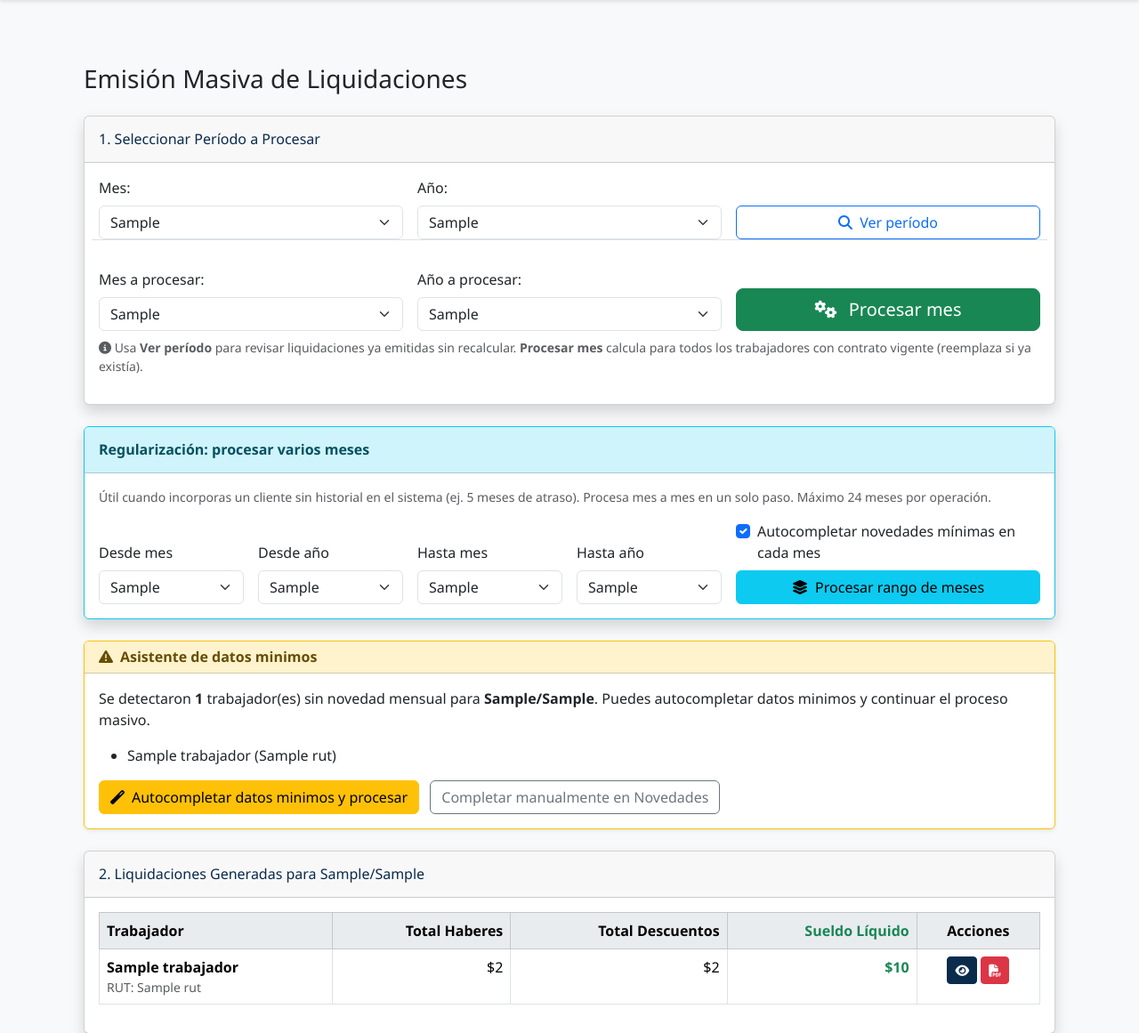
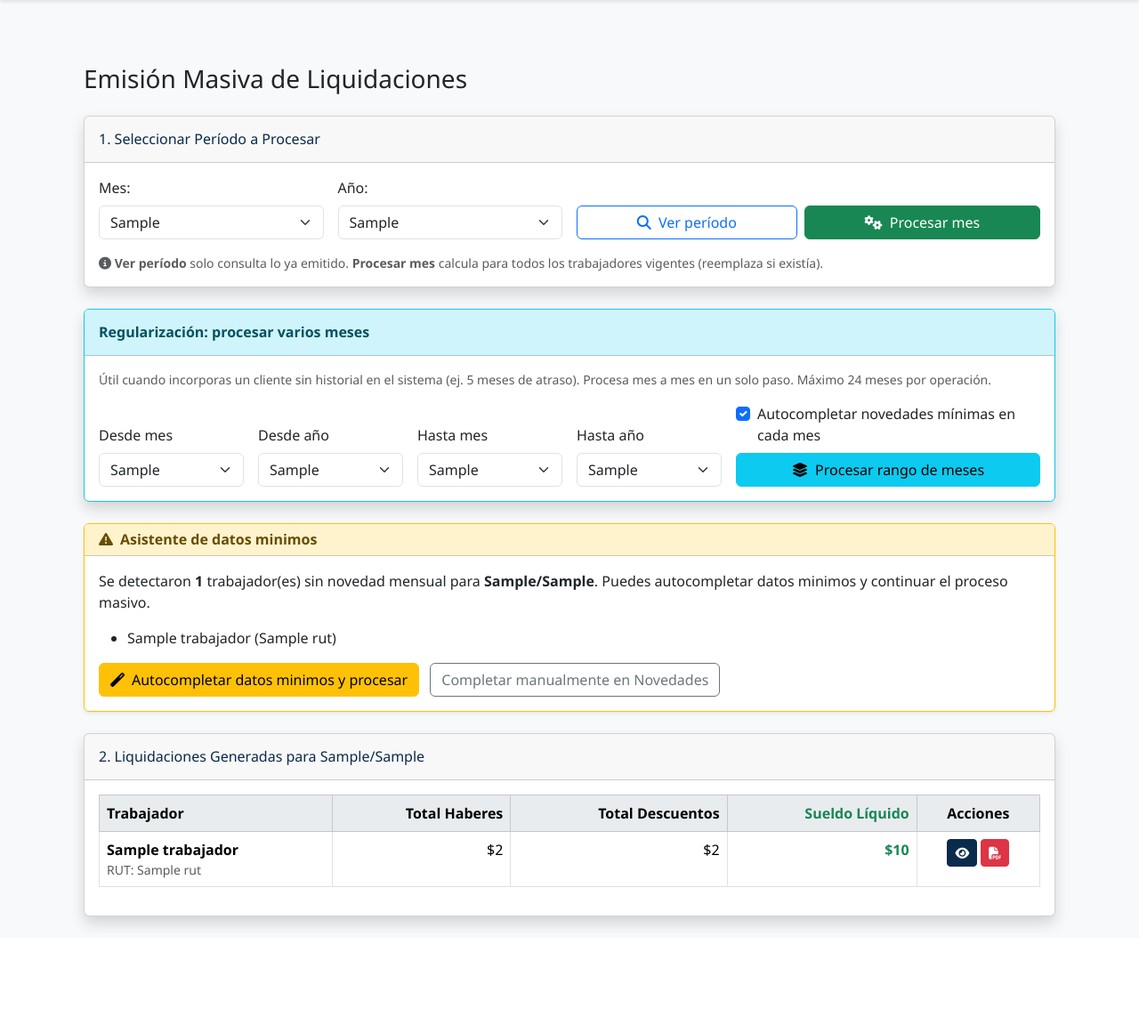
Before and after one commit to CarlitosHuente/Conta_Carvajal, a Django app: template rrhh/templates/rrhh/crear_liquidacion.html in a window 1280 px wide. Shown: the part 56-1217 px from the top of the page at 89% size. After the commit the page ends 1102 px from the top, so only its background shows below. Run offline with Django 5.2, Linux system fonts and the light colour scheme; the template is opened without the code that fills it: most values are stand-ins (such as "Sample title", 1, 10 or a date in 2020).

Commit message:
UI: un solo filtro mes/año con botones Ver período y Procesar mes

```diff
--- a/rrhh/templates/rrhh/crear_liquidacion.html
+++ b/rrhh/templates/rrhh/crear_liquidacion.html
@@ -13,61 +13,74 @@
             <h6 class="m-0 font-weight-bold text-primary">1. Seleccionar Período a Procesar</h6>
         </div>
         <div class="card-body">
-            <form method="get" class="row align-items-end g-3 mb-3">
-                <div class="col-md-4">
-                    <label for="mes_ver" class="form-label">Mes:</label>
-                    <select name="mes" id="mes_ver" class="form-select">
+            <div class="row align-items-end g-3">
+                <div class="col-md-3">
+                    <label for="periodo-mes" class="form-label">Mes:</label>
+                    <select id="periodo-mes" class="form-select">
                         {% for mes in meses_opciones %}
                             <option value="{{ mes }}" {% if mes == mes_seleccionado %}selected{% endif %}>{{ mes }}</option>
                         {% endfor %}
                     </select>
                 </div>
-                <div class="col-md-4">
-                    <label for="ano_ver" class="form-label">Año:</label>
-                    <select name="ano" id="ano_ver" class="form-select">
+                <div class="col-md-3">
+                    <label for="periodo-ano" class="form-label">Año:</label>
+                    <select id="periodo-ano" class="form-select">
                         {% for ano in anos_opciones %}
                             <option value="{{ ano }}" {% if ano == ano_seleccionado %}selected{% endif %}>{{ ano }}</option>
                         {% endfor %}
                     </select>
                 </div>
-                <div class="col-md-4">
-                    <button type="submit" class="btn btn-outline-primary w-100">
-                        <i class="fas fa-search me-1"></i> Ver período
-                    </button>
+                <div class="col-md-6">
+                    <div class="d-flex flex-wrap gap-2">
+                        <button type="button" class="btn btn-outline-primary flex-grow-1" id="btn-ver-periodo">
+                            <i class="fas fa-search me-1"></i> Ver período
+                        </button>
+                        <button type="button" class="btn btn-success flex-grow-1" id="btn-procesar-mes">
+                            <i class="fas fa-cogs me-1"></i> Procesar mes
+                        </button>
+                    </div>
                 </div>
+            </div>
+
+            <form method="post" id="form-procesar-mes" class="d-none">
+                {% csrf_token %}
+                <input type="hidden" name="accion" value="procesar">
+                <input type="hidden" name="mes" id="post-mes">
+                <input type="hidden" name="ano" id="post-ano">
             </form>
 
-            <form method="post" class="row align-items-end g-3 border-top pt-3">
-                {% csrf_token %}
-                <input type="hidden" name="accion" value="procesar">
-                <div class="col-md-4">
-                    <label for="mes" class="form-label">Mes a procesar:</label>
-                    <select name="mes" id="mes" class="form-select">
-                        {% for mes in meses_opciones %}
-                            <option value="{{ mes }}" {% if mes == mes_seleccionado %}selected{% endif %}>{{ mes }}</option>
-                        {% endfor %}
-                    </select>
-                </div>
-                <div class="col-md-4">
-                    <label for="ano" class="form-label">Año a procesar:</label>
-                    <select name="ano" id="ano" class="form-select">
-                        {% for ano in anos_opciones %}
-                            <option value="{{ ano }}" {% if ano == ano_seleccionado %}selected{% endif %}>{{ ano }}</option>
-                        {% endfor %}
-                    </select>
-                </div>
-                <div class="col-md-4">
-                    <button type="submit" class="btn btn-lg btn-success w-100" onclick="return confirm('¿Calcular o reemplazar las liquidaciones de este mes?');">
-                        <i class="fas fa-cogs me-2"></i> Procesar mes
-                    </button>
-                </div>
-            </form>
-            <p class="text-muted small mt-2">
-                <i class="fas fa-info-circle"></i> Usa <strong>Ver período</strong> para revisar liquidaciones ya emitidas sin recalcular.
-                <strong>Procesar mes</strong> calcula para todos los trabajadores con contrato vigente (reemplaza si ya existía).
+            <p class="text-muted small mt-3 mb-0">
+                <i class="fas fa-info-circle"></i> <strong>Ver período</strong> solo consulta lo ya emitido.
+                <strong>Procesar mes</strong> calcula para todos los trabajadores vigentes (reemplaza si existía).
             </p>
         </div>
     </div>
+
+    <script>
+        (function () {
+            const mesSel = document.getElementById('periodo-mes');
+            const anoSel = document.getElementById('periodo-ano');
+            const btnVer = document.getElementById('btn-ver-periodo');
+            const btnProcesar = document.getElementById('btn-procesar-mes');
+            const formPost = document.getElementById('form-procesar-mes');
+
+            if (!mesSel || !anoSel || !btnVer || !btnProcesar || !formPost) return;
+
+            btnVer.addEventListener('click', function () {
+                const params = new URLSearchParams(window.location.search);
+                params.set('mes', mesSel.value);
+                params.set('ano', anoSel.value);
+                window.location.search = params.toString();
+            });
+
+            btnProcesar.addEventListener('click', function () {
+                if (!confirm('¿Calcular o reemplazar las liquidaciones de este mes?')) return;
+                document.getElementById('post-mes').value = mesSel.value;
+                document.getElementById('post-ano').value = anoSel.value;
+                formPost.submit();
+            });
+        })();
+    </script>
 
     <div class="card shadow mb-4 border-info">
         <div class="card-header py-3 bg-info-subtle">
```
